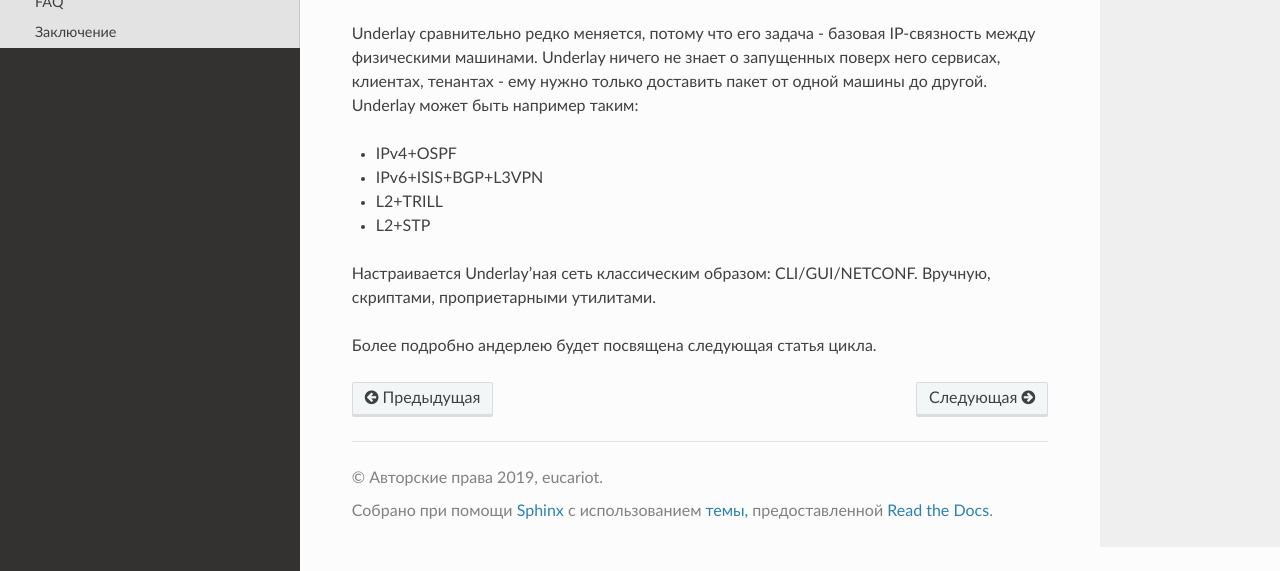
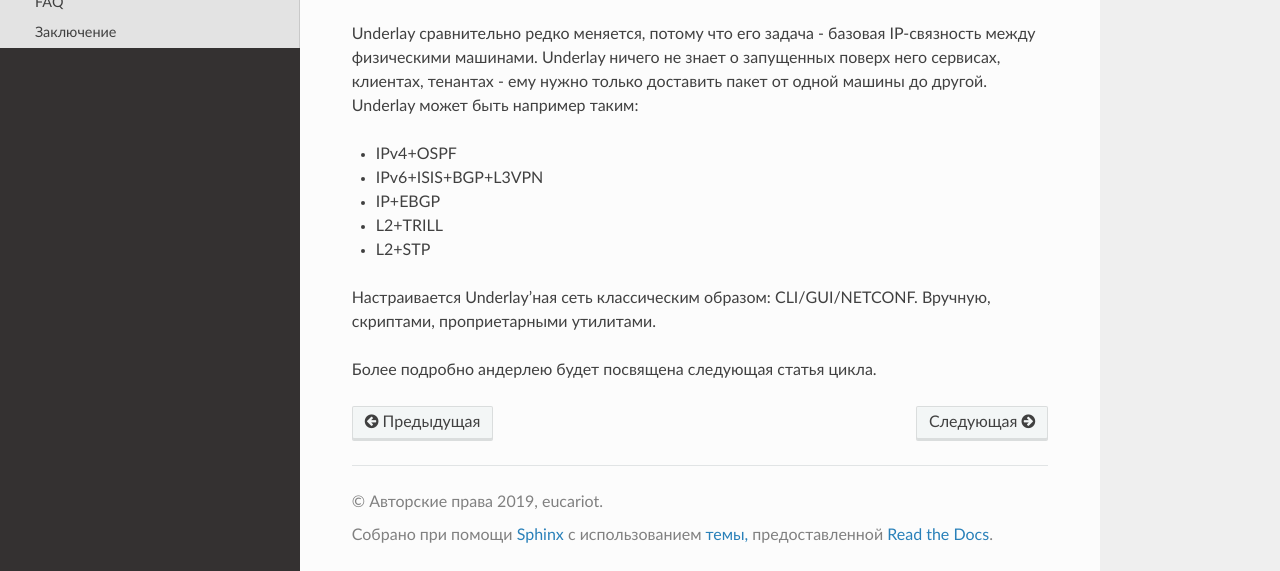
Before and after one commit to eucariot/ADSM, a Sphinx documentation site: the page built from docs/source/1_virtual_network/underlay.rst, in a window 1280 px wide and 900 px high, scrolled down 595 px, cut to the strip 329-900 px from the top of the window. Built offline with Sphinx 7.4.7 and the Read the Docs theme 2.0.0, drawn with Linux system fonts in a browser that asks for light colours.

Commit message:
One more underlay design was added

```diff
--- a/docs/source/1_virtual_network/underlay.rst
+++ b/docs/source/1_virtual_network/underlay.rst
@@ -16,6 +16,7 @@ Underlay может быть например таким:
 
 * IPv4+OSPF
 * IPv6+ISIS+BGP+L3VPN
+* IP+EBGP
 * L2+TRILL
 * L2+STP
 
```
